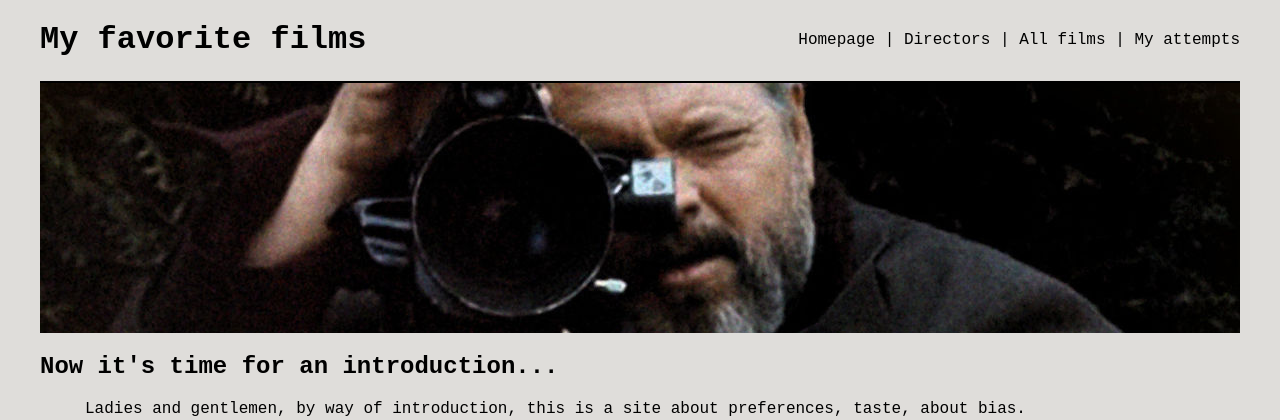
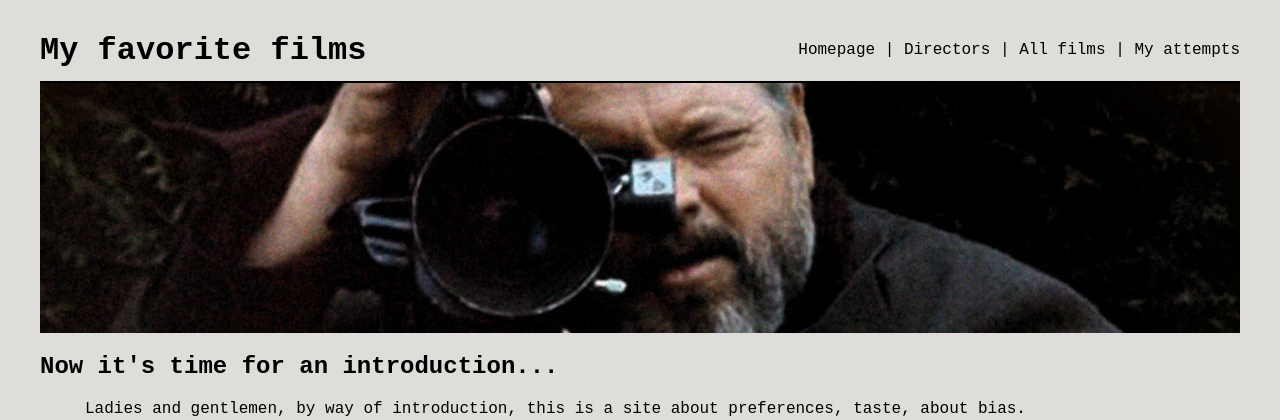
Before and after one commit to pedro-fs-garcia/favorite_movies, a Flask app: page / in a window 1280 px wide. Shown: the top 420 px of the page. Run offline with Flask 3, Linux system fonts and the light colour scheme.

Commit message:
virtual environment

```diff
--- a/static/style.css
+++ b/static/style.css
@@ -1,12 +1,12 @@
 body{
     max-width: 1200px;
-    margin: 0 auto 45px;
+    margin: 0px auto 45px;
     font-family:'Courier New', Courier, monospace;
     background-color:rgb(223, 221, 218)
 }
 
 .head{
-    margin-top: 10px;
+    margin-top: 0px;
     height: 60px;
     position:sticky;
     top:0px;
@@ -14,6 +14,9 @@ body{
     border-bottom: 2px outset #333131;
 }
 
+h1{
+    line-height:60px;
+}
 
 a{
     text-decoration: none;
--- a/templates/all_films.html
+++ b/templates/all_films.html
@@ -3,6 +3,8 @@
 {% block title %}All films{% endblock %}
 
 {% block page_title %}All films{% endblock %}
+
+{% block header_image %}<div class="header_image" style="background-image:url(/static/images/The_apartment_header.jpg); background-position: center -10px;"></div> {% endblock %}
 
 {% block content %}
 <h3>But what is a good movie...</h3>
--- a/templates/base.html
+++ b/templates/base.html
@@ -11,7 +11,7 @@
 
     <!-- links -->
     <div class="head">
-        <span style="float:right; margin-block-start:10px;">
+        <span style="float:right; margin-block-start:20px;">
             <a class="links" href="/">Homepage</a> |
             <a class="links" href="/directors">Directors</a> |
             <a class="links" href="/all_films">All films</a> |
@@ -29,7 +29,7 @@
     <hr>
     <footer>
         <h4>This page is an homage to that which I could not do</h4>
-        <a href =''>about the author</a>
+        <a href ='https://github.com/pedro-fs-garcia'>about the author</a>
     </footer>
 </body>
 </html>
```
Also changed, not shown: requirements.txt (added, +8 -0 lines), 11 other files.
